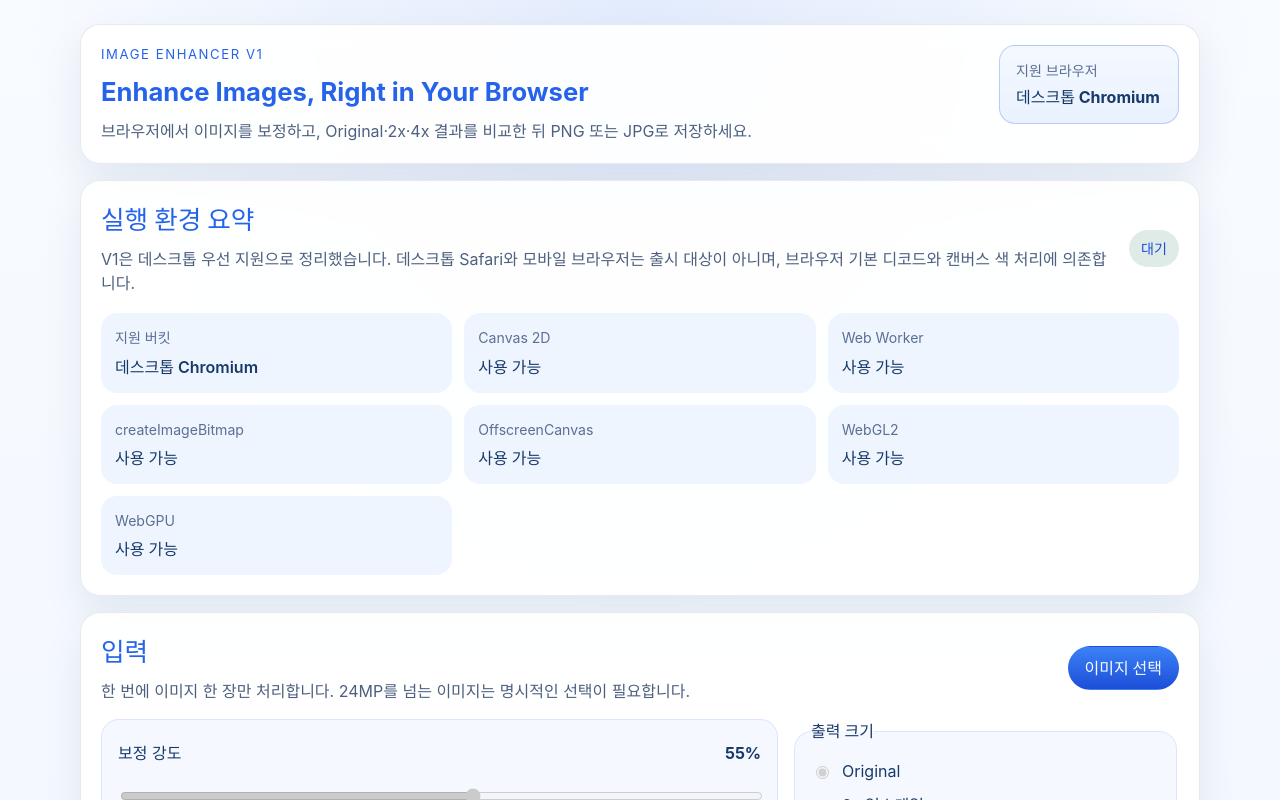
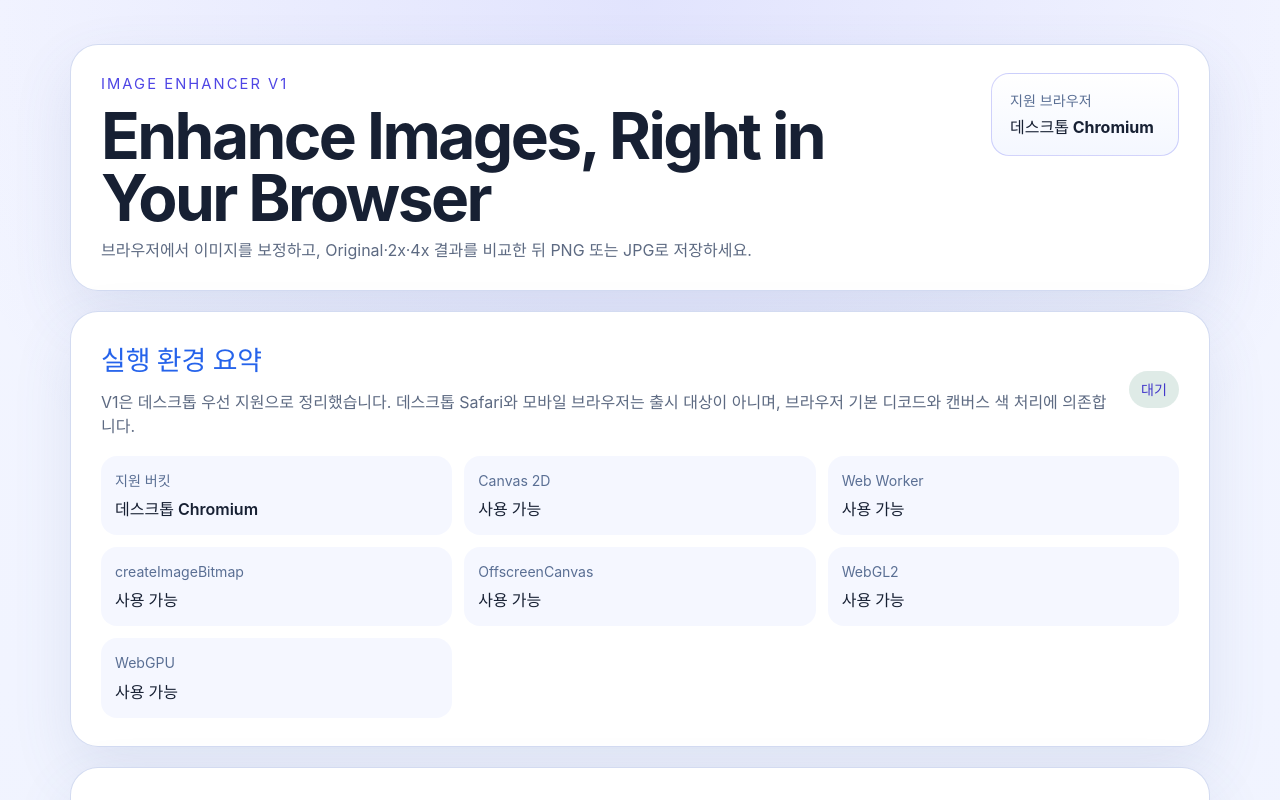
Before and after one commit to puleun58-collab/hg-Image-Enhancer, a React (Vite) app: page / in a window 1280 px wide. Shown: the top 800 px of the page. Built offline with nearby package versions, Linux system fonts and the light colour scheme.

Commit message:
style: refine layout to match light card design

```diff
--- a/src/styles.css
+++ b/src/styles.css
@@ -3,10 +3,10 @@
   font-family: Inter, system-ui, -apple-system, BlinkMacSystemFont, "Segoe UI", sans-serif;
   line-height: 1.5;
   font-weight: 400;
-  color: #173a6a;
+  color: #172033;
   background:
-    radial-gradient(circle at top, rgba(37, 99, 235, 0.1), transparent 32%),
-    linear-gradient(180deg, #f8fbff 0%, #eef4ff 100%);
+    radial-gradient(circle at top, rgba(99, 102, 241, 0.12), transparent 34%),
+    linear-gradient(180deg, #f3f5ff 0%, #edf2ff 100%);
   font-synthesis: none;
   text-rendering: optimizeLegibility;
   -webkit-font-smoothing: antialiased;
@@ -55,19 +55,19 @@ img {
 }
 
 .app-shell {
-  width: min(1120px, calc(100% - 24px));
+  width: min(1140px, calc(100% - 32px));
   margin: 0 auto;
-  padding: 24px 0 48px;
+  padding: 44px 0 56px;
   display: grid;
-  gap: 16px;
+  gap: 20px;
 }
 
 .panel {
-  background: rgba(255, 255, 255, 0.92);
-  border: 1px solid rgba(21, 49, 104, 0.1);
-  border-radius: 20px;
-  box-shadow: 0 18px 40px rgba(18, 38, 77, 0.08);
-  backdrop-filter: blur(12px);
+  background: rgba(255, 255, 255, 0.98);
+  border: 1px solid rgba(191, 203, 235, 0.68);
+  border-radius: 28px;
+  box-shadow: 0 24px 60px rgba(86, 103, 155, 0.12);
+  backdrop-filter: blur(10px);
 }
 
 .hero-panel,
@@ -77,25 +77,32 @@ img {
 .error-panel,
 .blocked-panel,
 .compare-panel {
-  padding: 20px;
+  padding: 28px 30px;
 }
 
 .hero-panel {
   display: grid;
   grid-template-columns: minmax(0, 1fr) auto;
-  gap: 16px;
+  gap: 20px;
   align-items: start;
 }
 
 .eyebrow {
-  margin: 0 0 8px;
-  font-size: 0.82rem;
-  letter-spacing: 0.12em;
+  margin: 0 0 10px;
+  font-size: 0.92rem;
+  letter-spacing: 0.14em;
   text-transform: uppercase;
-  color: #2563eb;
+  color: #4f46e5;
 }
 
-.hero-panel h1,
+.hero-panel h1 {
+  margin: 0;
+  font-size: clamp(2.5rem, 5vw, 4.25rem);
+  line-height: 0.96;
+  letter-spacing: -0.04em;
+  color: #172033;
+}
+
 .summary-panel h2,
 .control-panel h2,
 .prompt-panel h2,
@@ -103,7 +110,7 @@ img {
 .blocked-panel h2,
 .compare-panel h2 {
   margin: 0;
-  font-size: clamp(1.3rem, 2vw, 2rem);
+  font-size: clamp(1.35rem, 2.1vw, 2rem);
   color: #2563eb;
 }
 
@@ -115,16 +122,16 @@ img {
 .blocked-panel p,
 .compare-header p,
 .status-row p {
-  margin: 8px 0 0;
-  color: #4d607f;
+  margin: 10px 0 0;
+  color: #5d6a82;
 }
 
 .capability-pill {
-  min-width: 180px;
-  padding: 14px 16px;
-  border-radius: 16px;
-  border: 1px solid rgba(37, 99, 235, 0.16);
-  background: linear-gradient(180deg, rgba(245, 249, 255, 0.98) 0%, rgba(232, 241, 255, 0.96) 100%);
+  min-width: 188px;
+  padding: 16px 18px;
+  border-radius: 18px;
+  border: 1px solid rgba(191, 203, 235, 0.9);
+  background: linear-gradient(180deg, rgba(255, 255, 255, 0.98) 0%, rgba(244, 247, 255, 0.98) 100%);
   display: grid;
   gap: 4px;
 }
@@ -139,7 +146,7 @@ img {
 }
 
 .capability-pill.is-supported {
-  border-color: rgba(37, 99, 235, 0.28);
+  border-color: rgba(99, 102, 241, 0.28);
 }
 
 .capability-pill.is-blocked {
@@ -161,8 +168,8 @@ img {
   border-radius: 999px;
   font-size: 0.88rem;
   text-transform: capitalize;
-  background: rgba(37, 99, 235, 0.1);
-  color: #1d4ed8;
+  background: rgba(99, 102, 241, 0.08);
+  color: #4338ca;
   white-space: nowrap;
 }
 
@@ -192,7 +199,7 @@ img {
 .capability-row {
   padding: 14px;
   border-radius: 16px;
-  background: rgba(239, 245, 255, 0.98);
+  background: rgba(245, 247, 255, 0.98);
 }
 
 .capability-row dt {
@@ -207,9 +214,9 @@ img {
 
 .button {
   appearance: none;
-  border: 1px solid rgba(37, 99, 235, 0.2);
+  border: 1px solid rgba(201, 209, 230, 0.96);
   border-radius: 999px;
-  background: rgba(255, 255, 255, 0.92);
+  background: rgba(255, 255, 255, 0.98);
   color: inherit;
   min-height: 44px;
   padding: 0 16px;
@@ -218,9 +225,9 @@ img {
 
 .button:hover:enabled,
 .button:focus-visible:enabled {
-  background: rgba(233, 242, 255, 0.98);
-  border-color: rgba(37, 99, 235, 0.42);
-  box-shadow: 0 10px 22px rgba(37, 99, 235, 0.12);
+  background: rgba(245, 247, 255, 1);
+  border-color: rgba(99, 102, 241, 0.34);
+  box-shadow: 0 10px 24px rgba(99, 102, 241, 0.12);
 }
 
 .button:active:enabled {
@@ -233,7 +240,7 @@ img {
 }
 
 .button-primary {
-  background: linear-gradient(180deg, #3b82f6 0%, #1d4ed8 100%);
+  background: linear-gradient(180deg, #5b5ce6 0%, #4f46e5 100%);
   border-color: transparent;
   color: #f8fbff;
   font-weight: 700;
@@ -252,8 +259,8 @@ img {
   gap: 10px;
   padding: 16px;
   border-radius: 18px;
-  background: rgba(245, 248, 255, 0.98);
-  border: 1px solid rgba(37, 99, 235, 0.12);
+  background: rgba(247, 249, 255, 0.98);
+  border: 1px solid rgba(220, 226, 243, 0.92);
 }
 
 .slider-label-row {
@@ -310,8 +317,8 @@ img {
 .render-meta span {
   padding: 8px 10px;
   border-radius: 999px;
-  background: rgba(232, 242, 255, 0.98);
-  color: #1e40af;
+  background: rgba(241, 244, 255, 1);
+  color: #4338ca;
   font-size: 0.9rem;
 }
 
@@ -341,9 +348,9 @@ img {
   border-radius: 22px;
   overflow: hidden;
   background:
-    linear-gradient(45deg, rgba(37, 99, 235, 0.06) 25%, transparent 25%, transparent 75%, rgba(37, 99, 235, 0.06) 75%),
-    linear-gradient(45deg, rgba(37, 99, 235, 0.06) 25%, transparent 25%, transparent 75%, rgba(37, 99, 235, 0.06) 75%),
-    #f3f7ff;
+    linear-gradient(45deg, rgba(99, 102, 241, 0.05) 25%, transparent 25%, transparent 75%, rgba(99, 102, 241, 0.05) 75%),
+    linear-gradient(45deg, rgba(99, 102, 241, 0.05) 25%, transparent 25%, transparent 75%, rgba(99, 102, 241, 0.05) 75%),
+    #f6f8ff;
   background-size: 28px 28px;
   background-position: 0 0, 14px 14px;
   touch-action: none;
@@ -386,8 +393,8 @@ img {
   position: absolute;
   inset: 0 0 0 -1px;
   width: 2px;
-  background: rgba(37, 99, 235, 0.92);
-  box-shadow: 0 0 0 1px rgba(255, 255, 255, 0.9);
+  background: rgba(99, 102, 241, 0.9);
+  box-shadow: 0 0 0 1px rgba(255, 255, 255, 0.96);
 }
 
 .compare-handle span {
@@ -398,9 +405,9 @@ img {
   height: 46px;
   transform: translate(-50%, -50%);
   border-radius: 999px;
-  border: 2px solid rgba(37, 99, 235, 0.92);
-  background: rgba(255, 255, 255, 0.96);
-  box-shadow: 0 10px 24px rgba(37, 99, 235, 0.16);
+  border: 2px solid rgba(99, 102, 241, 0.92);
+  background: rgba(255, 255, 255, 0.98);
+  box-shadow: 0 10px 24px rgba(99, 102, 241, 0.16);
 }
 
 .compare-handle span::before,
@@ -410,8 +417,8 @@ img {
   top: 50%;
   width: 8px;
   height: 8px;
-  border-top: 2px solid #2563eb;
-  border-right: 2px solid #2563eb;
+  border-top: 2px solid #4f46e5;
+  border-right: 2px solid #4f46e5;
 }
 
 .compare-handle span::before {
```
